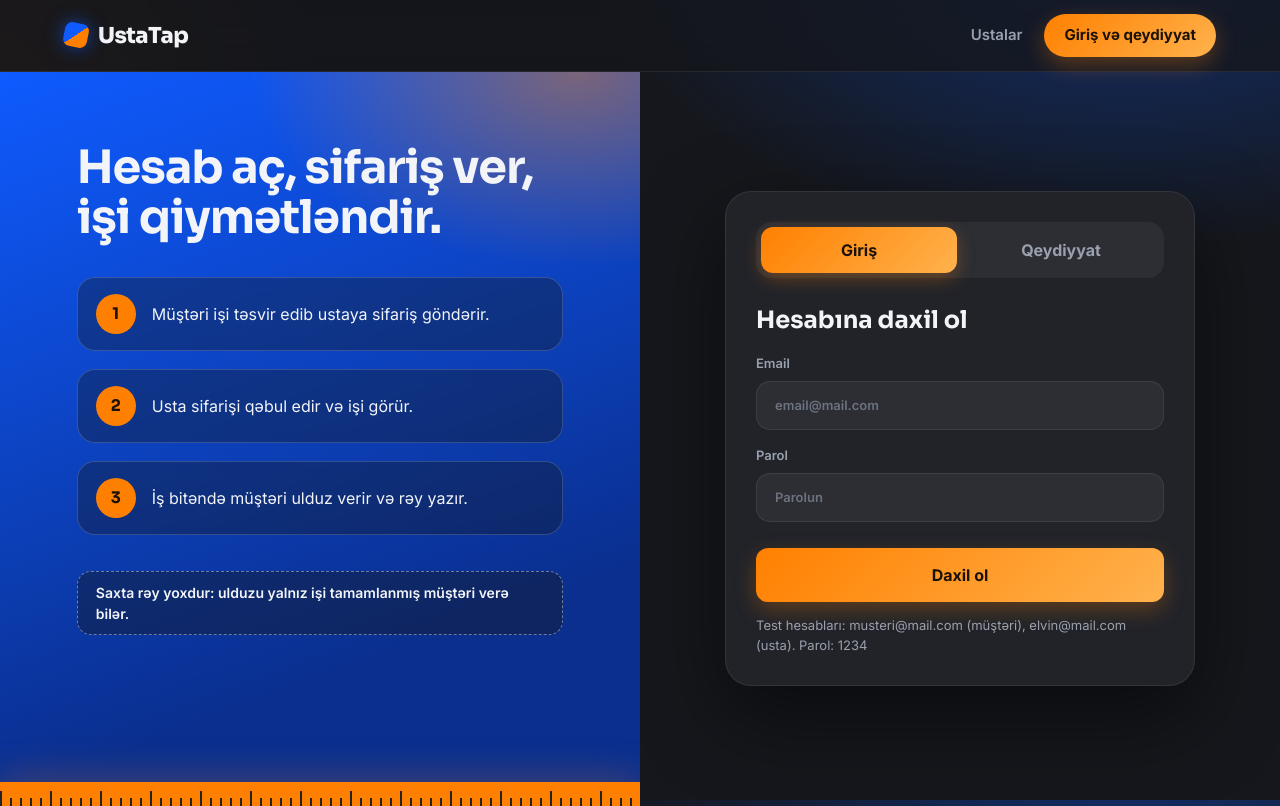
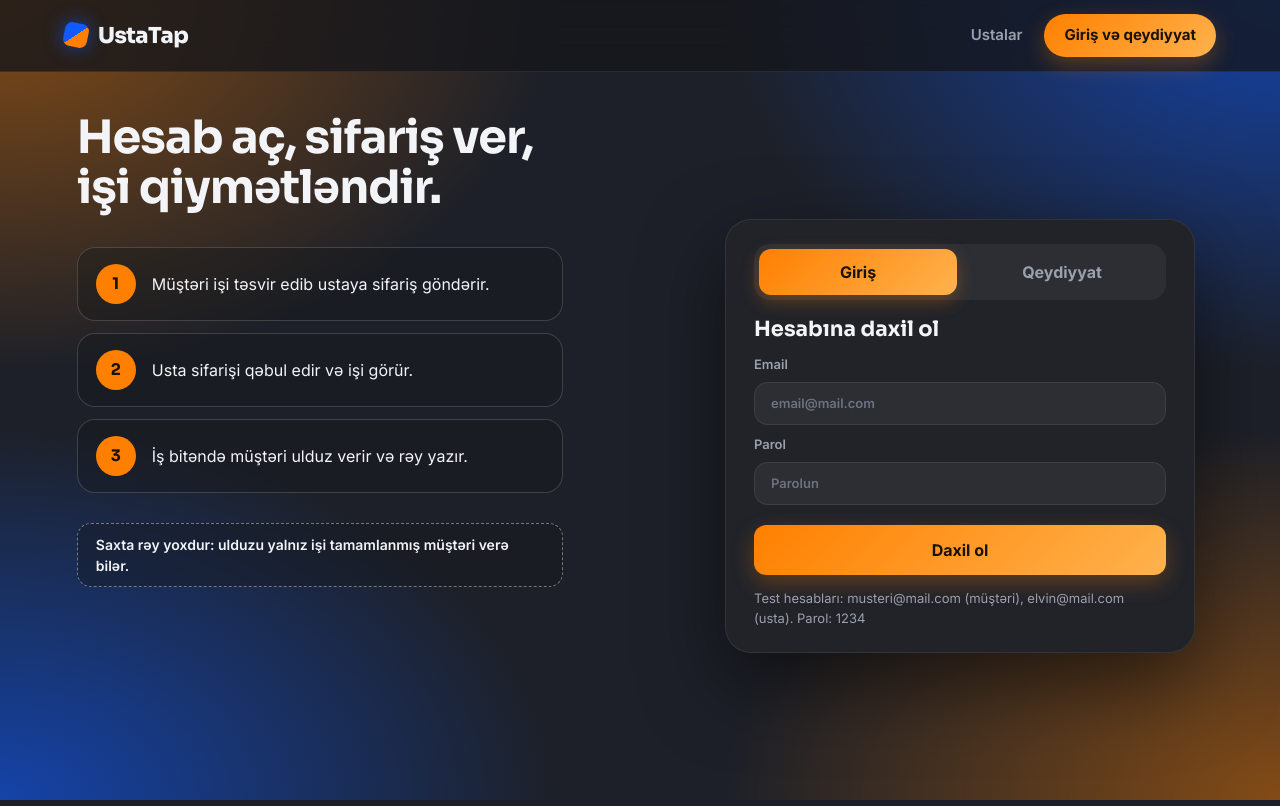
Before and after one commit to turankarimzadaweb/UstaTap, a Spring Boot app: page /auth.html in a window 1280 px wide. Run offline with Spring Boot 4, Linux system fonts and the light colour scheme.

Commit message:
register page changed

```diff
--- a/src/main/resources/static/style.css
+++ b/src/main/resources/static/style.css
@@ -2,7 +2,7 @@
 
 :root {
     --black: #212329;
-    --bg: #15171c;
+    --bg: #1d2028;
     --blue: #0f5bff;
     --blue-soft: #7aa5ff;
     --orange: #ff8000;
@@ -26,8 +26,10 @@ body {
     font-family: 'Inter', system-ui, -apple-system, 'Segoe UI', Arial, sans-serif;
     color: var(--text);
     background:
-            radial-gradient(900px 520px at 88% -8%, rgba(15, 91, 255, 0.38), transparent 60%),
-            radial-gradient(700px 420px at -8% 12%, rgba(255, 128, 0, 0.2), transparent 60%),
+            radial-gradient(900px 600px at 0% 0%, rgba(255, 128, 0, 0.45), transparent 62%),
+            radial-gradient(900px 600px at 100% 0%, rgba(15, 91, 255, 0.6), transparent 62%),
+            radial-gradient(900px 600px at 0% 100%, rgba(15, 91, 255, 0.6), transparent 62%),
+            radial-gradient(900px 600px at 100% 100%, rgba(255, 128, 0, 0.45), transparent 62%),
             var(--bg);
     background-attachment: fixed;
     line-height: 1.5;
@@ -326,7 +328,9 @@ nav {
     gap: 24px;
     align-items: center;
     padding: 24px;
-    background: linear-gradient(145deg, var(--black), #1b1d22);
+    background: rgba(33, 35, 41, 0.7);
+    backdrop-filter: blur(10px);
+    -webkit-backdrop-filter: blur(10px);
     border: 1px solid var(--line);
     border-radius: 24px;
     transition: transform 0.2s, border-color 0.2s, box-shadow 0.2s;
@@ -599,20 +603,23 @@ nav {
 }
 
 .auth {
+    position: relative;
     display: grid;
     grid-template-columns: 1fr 1fr;
     min-height: calc(100vh - 66px);
 }
 
+.auth .tape {
+    position: absolute;
+    left: 0;
+    right: 0;
+    bottom: 0;
+}
+
 .auth-side {
-    position: relative;
     display: flex;
     flex-direction: column;
-    justify-content: space-between;
-    overflow: hidden;
-    background:
-            radial-gradient(500px 300px at 90% 0%, rgba(255, 128, 0, 0.45), transparent 65%),
-            linear-gradient(160deg, var(--blue), #0a2f8f 75%);
+    justify-content: flex-start;
 }
 
 .auth-copy {
@@ -673,7 +680,7 @@ nav {
     display: flex;
     align-items: center;
     justify-content: center;
-    padding: 48px 5vw;
+    padding: 48px 5vw 90px;
 }
 
 .form-box {
@@ -1017,3 +1024,86 @@ nav {
         scrollbar-color: var(--orange) var(--bg);
     }
 }
+
+@media (min-width: 901px) {
+    body:has(.auth) {
+        display: flex;
+        flex-direction: column;
+        height: 100vh;
+        overflow: hidden;
+    }
+
+    body:has(.auth) nav {
+        flex: none;
+    }
+
+    .auth {
+        flex: 1;
+        min-height: 0;
+    }
+
+    .auth-copy {
+        padding: 40px 6vw;
+    }
+
+    .steps li {
+        margin: 12px 0;
+    }
+
+    .form-box {
+        max-height: calc(100vh - 140px);
+        overflow-y: auto;
+        scrollbar-width: none;
+    }
+
+    .form-box::-webkit-scrollbar {
+        display: none;
+    }
+}
+
+.auth .tape {
+    display: none;
+}
+
+.auth-main {
+    padding: 20px 5vw;
+}
+
+.form-box {
+    padding: 24px 28px;
+}
+
+.form-box .tabs {
+    margin-bottom: 14px;
+}
+
+.form-box h2 {
+    font-size: 21px;
+}
+
+.form-box .field {
+    margin: 10px 0;
+}
+
+.form-box input,
+.form-box textarea {
+    padding: 11px 16px;
+}
+
+.form-box textarea {
+    min-height: 70px;
+}
+
+.role-tile span {
+    padding: 10px 14px;
+}
+
+.submit {
+    padding: 13px;
+}
+
+input:-webkit-autofill {
+    -webkit-text-fill-color: var(--text);
+    box-shadow: 0 0 0 1000px #2b2e36 inset;
+    caret-color: var(--text);
+}
```
